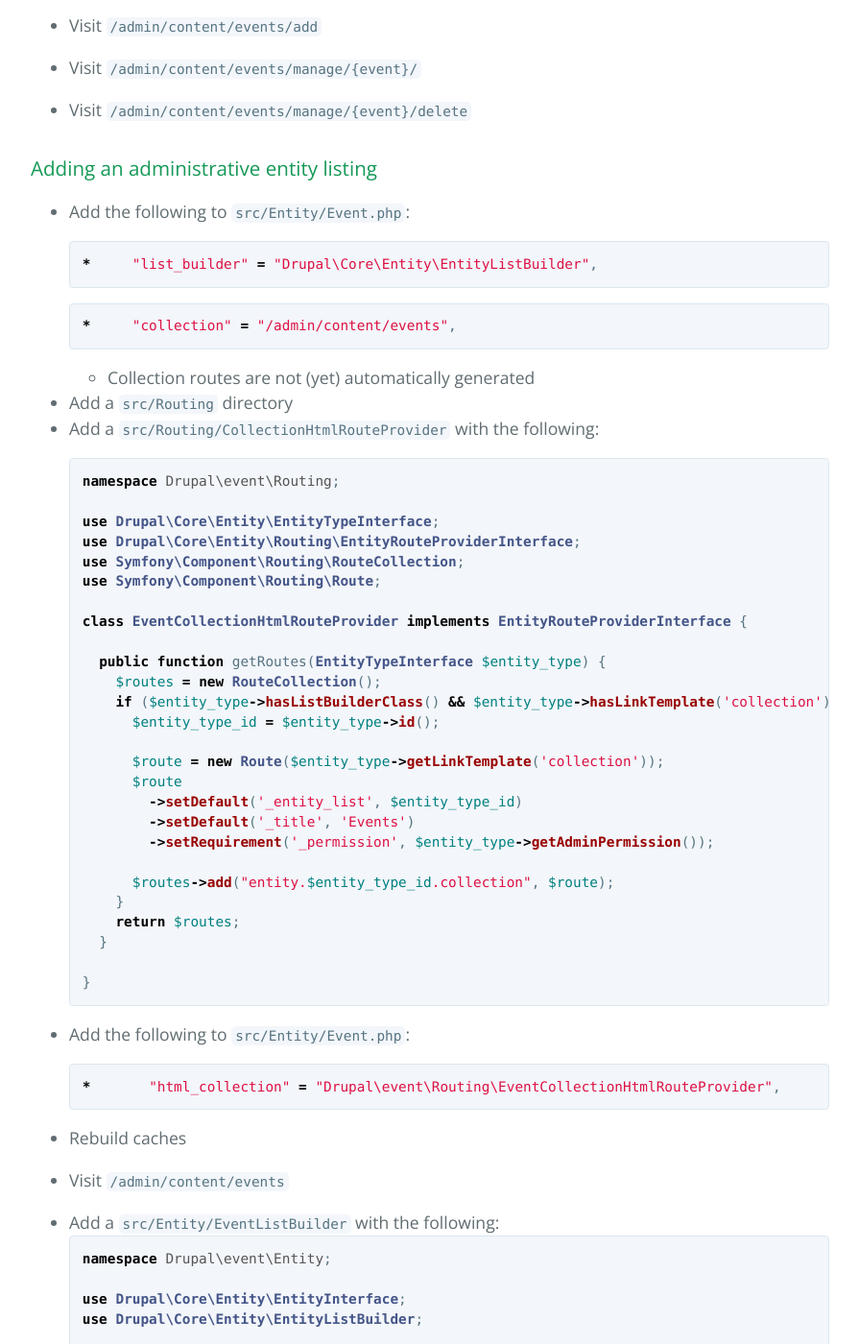
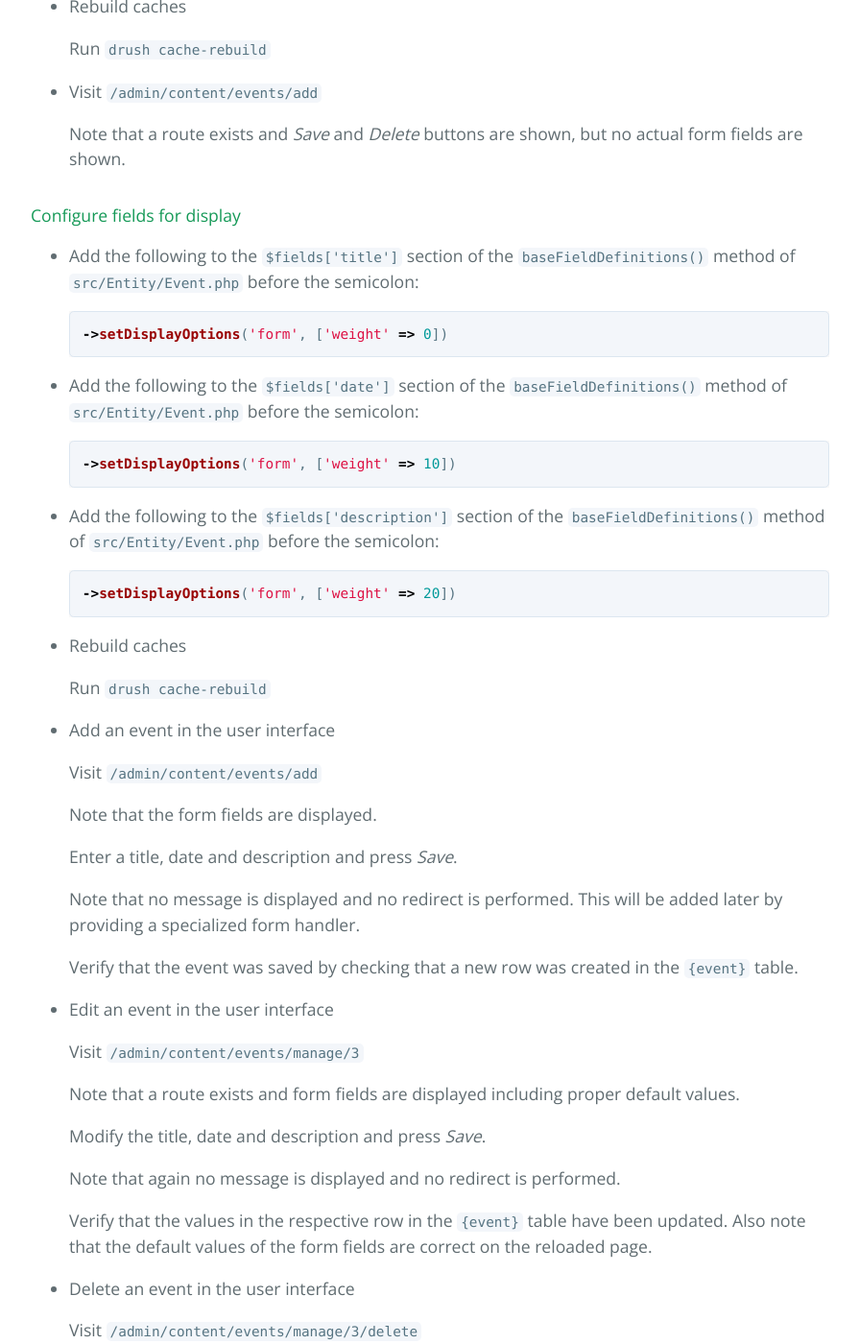
Before and after one commit to drupal-entity-training/event, a Jekyll site: the page built from index.md, in a window 1280 px wide and 1400 px high, scrolled down 17222 px. Shown: the whole window at 96% size, without its empty margins (192-1087 px from the left). Built offline with Jekyll 4.4.1, drawn with Linux system fonts in a browser that asks for light colours; some of the changed text lies outside the part shown.

Commit message:
Fix form and list builder section
Also some formatting fixes for the rest of the document

````diff
--- a/index.md
+++ b/index.md
@@ -725,6 +725,10 @@ displayed unless explicitly configured to.
   configuring the label display, formatter, formatter settings and weight for
   each field.
 
+* Rebuild caches
+
+  Run `drush cache-rebuild`
+
 * Visit _Recent log messages_ page
 
   Note there is a warning due to a missing `event` theme hook.
@@ -769,7 +773,11 @@ displayed unless explicitly configured to.
   ```
   {% endraw %}
 
-* Visit `/event/{event}`
+* Rebuild caches
+
+  Run `drush cache-rebuild`
+
+* Visit `/event/2`
 
   Note the additional `div` element.
 
@@ -781,7 +789,8 @@ displayed unless explicitly configured to.
 
 #### Add the routes
 
-* Add the following to `src/Entity/Event.php`:
+* Add the following to the `handlers` section of the annotation in
+  `src/Entity/Event.php`:
 
   ```php?start_inline=1
   *     "form" = {
@@ -791,90 +800,159 @@ displayed unless explicitly configured to.
   *     },
   ```
 
+  <!-- TODO: Explain this -->
+
+* Add the following to the `links` section of the annotation in
+  `src/Entity/Event.php`:
+
   ```php?start_inline=1
    *     "add-form" = "/admin/content/events/add",
    *     "edit-form" = "/admin/content/events/manage/{event}",
    *     "delete-form" = "/admin/content/events/manage/{event}/delete",
   ```
 
+* Rebuild caches
+
+  Run `drush cache-rebuild`
+
 * Visit `/admin/content/events/add`
+
+  Note that a route exists and _Save_ and _Delete_ buttons are shown, but no
+  actual form fields are shown.
 
 #### Configure fields for display
 
-```php?start_inline=1
-->setDisplayOptions('form', ['weight' => 0])
 
-->setDisplayOptions('form', ['weight' => 5])
+* Add the following to the `$fields['title']` section of the
+  `baseFieldDefinitions()` method of `src/Entity/Event.php` before the
+  semicolon:
 
-->setDisplayOptions('form', ['weight' => 10])
-```
+  ```php?start_inline=1
+  ->setDisplayOptions('form', ['weight' => 0])
+  ```
+
+* Add the following to the `$fields['date']` section of the
+  `baseFieldDefinitions()` method of `src/Entity/Event.php` before the
+  semicolon:
+
+  ```php?start_inline=1
+  ->setDisplayOptions('form', ['weight' => 10])
+  ```
+
+* Add the following to the `$fields['description']` section of the
+  `baseFieldDefinitions()` method of `src/Entity/Event.php` before the
+  semicolon:
+
+  ```php?start_inline=1
+  ->setDisplayOptions('form', ['weight' => 20])
+  ```
 
 * Rebuild caches
 
-* Visit `/admin/content/events/add`
+  Run `drush cache-rebuild`
 
-* Visit `/admin/content/events/manage/{event}/`
+* Add an event in the user interface
 
-* Visit `/admin/content/events/manage/{event}/delete`
+  Visit `/admin/content/events/add`
+
+  Note that the form fields are displayed.
+
+  Enter a title, date and description and press _Save_.
+
+  Note that no message is displayed and no redirect is performed. This will be
+  added later by providing a specialized form handler.
+
+  Verify that the event was saved by checking that a new row was created in the
+  `{event}` table.
+
+* Edit an event in the user interface
+
+  Visit `/admin/content/events/manage/3`
+
+  Note that a route exists and form fields are displayed including proper
+  default values.
+
+  Modify the title, date and description and press _Save_.
+
+  Note that again no message is displayed and no redirect is performed.
+
+  Verify that the values in the respective row in the `{event}` table have been
+  updated. Also note that the default values of the form fields are correct on
+  the reloaded page.
+
+* Delete an event in the user interface
+
+  Visit `/admin/content/events/manage/3/delete`
+
+  Note that a route exists and a confirmation form is shown.
+
+  Press _Delete_.
+
+  Note that a message is shown and you are redirected to the front page.
+
+  Verify that the respective row in the `{event}` table has been deleted.
 
 ### Adding an administrative entity listing
 
-* Add the following to `src/Entity/Event.php`:
+#### Add a route
+
+* Add the following to the `handlers` section of the annotation in
+  `src/Entity/Event.php`:
 
   ```php?start_inline=1
   *     "list_builder" = "Drupal\Core\Entity\EntityListBuilder",
   ```
 
+* Add the following to the `links` section of the annotation in
+  `src/Entity/Event.php`:
+
   ```php?start_inline=1
   *     "collection" = "/admin/content/events",
   ```
-  * Collection routes are not (yet) automatically generated
 
-* Add a `src/Routing` directory
-* Add a `src/Routing/CollectionHtmlRouteProvider` with the following:
+* Visit `/admin/content/events`
 
-  ```php
-  namespace Drupal\event\Routing;
+  Note that a _Not found_ page is shown. Collection routes are not automatically
+  generated.
 
-  use Drupal\Core\Entity\EntityTypeInterface;
-  use Drupal\Core\Entity\Routing\EntityRouteProviderInterface;
-  use Symfony\Component\Routing\RouteCollection;
-  use Symfony\Component\Routing\Route;
+* Add a `event.routing.yml` with the following
 
-  class EventCollectionHtmlRouteProvider implements EntityRouteProviderInterface {
+  ```yaml
+  entity.event.collection:
+    path: '/admin/content/events'
+    defaults:
+      _entity_list: event
+      _title: 'Events'
+    requirements:
+      _permission: 'administer events'
+  ```
 
-    public function getRoutes(EntityTypeInterface $entity_type) {
-      $routes = new RouteCollection();
-      if ($entity_type->hasListBuilderClass() && $entity_type->hasLinkTemplate('collection') && $entity_type->getAdminPermission()) {
-        $entity_type_id = $entity_type->id();
-
-        $route = new Route($entity_type->getLinkTemplate('collection'));
-        $route
-          ->setDefault('_entity_list', $entity_type_id)
-          ->setDefault('_title', 'Events')
-          ->setRequirement('_permission', $entity_type->getAdminPermission());
-
-        $routes->add("entity.$entity_type_id.collection", $route);
-      }
-      return $routes;
-    }
-
-  }
-  ```
-<!-- TODO: Mention routing.yml (they made me do it) -->
-
-* Add the following to `src/Entity/Event.php`:
-
-  ```php
-  *       "html_collection" = "Drupal\event\Routing\EventCollectionHtmlRouteProvider",
-  ```
+  Note that alternatively a second route provider could be provided. While being
+  more verbose, this has the benefit of not duplicating the entity type ID, the
+  path and the administrative permission. By choosing a more generic route title
+  (for example _Event entities_) a route provider could futhermore be made
+  reusable by multiple entity types. For brevity and simplicity a static route
+  is provided here.
 
 * Rebuild caches
 
+  Run `drush cache-rebuild`
+
 * Visit `/admin/content/events`
 
+  Note that a route is provided and a list of entities is provided with
+  _Edit_ and _Delete_ operation links for each entity.
+
+  By not showing at least the title of each event the list is not actually
+  usable so we need to provide a specialized list builder.
+
+#### Add a specialized list builder
+
 * Add a `src/Entity/EventListBuilder` with the following:
+
   ```php
+  <?php
+
   namespace Drupal\event\Entity;
 
   use Drupal\Core\Entity\EntityInterface;
@@ -899,40 +977,99 @@ displayed unless explicitly configured to.
 
   }
   ```
-  * Instead of hardcoding the format the `date.formatter` service should be
+
+  Parts of this code block are explained below:
+
+  * Separate methods:
+
+    ```php?start_inline=1
+    public function buildHeader() {
+    ```
+
+    List builders build the table header and the table rows in separate methods.
+
+  * Translation:
+
+    ```php?start_inline=1
+    $this->t('Title')
+    ```
+
+  * Array merging:
+
+    ```php?start_inline=1
+    $header + parent::buildHeader()
+    ```
+
+  * Inline type hint:
+
+    ```php?start_inline=1
+    /** @var \Drupal\event\Entity\EventInterface $event */
+    ```
+
+  * Entity links:
+
+    ```php?start_inline=1
+    $event->toLink()
+    ```
+
+  * Date formatting:
+
+    Instead of hardcoding the format the `date.formatter` service should be
     injected
 
-* Replace the list builder in `src/Entity/Event.php` with `Drupal\event\Entity\EventListBuilder`
+* Replace the value of the `list_builder` annotation key in the `handlers`
+  section of the annotation in `src/Entity/Event.php` with
+  `Drupal\event\Entity\EventListBuilder`.
+
 * Rebuild caches
+
+  Run `drush cache-rebuild`
+
 * Visit `/admin/content/events`
 
+  Note that the entity list now shows the event title and date.
+
+* Delete an event again
+
+  Visit `/admin/content/events/manage/2/delete` and press _Delete_.
+
+  Note that this time you are redirected to the administrative event listing.
+  The redirect to the front page that happened above is only a fallback in case
+  no `collection` route exists.
+
 ## Views data
-Branch: `06-list-builder` → `07-views-data`
 
 * Add the following to `src/Entity/Event.php`:
-  ```php
+
+  ```php?start_inline=1
   *     "views_data" = "Drupal\views\EntityViewsData",
   ```
+
 <!-- TODO: Mention views data sucks -->
 
 * Add a _Event_ view to replace the list builder
 
 ## Administration links
-Branch: `07-views-data` → `08-admin-links`
 
 * Add a `event.links.menu.yml` with the following:
+
   ```yaml
   entity.event.collection:
     title: 'Events'
     route_name: entity.event.collection
     parent: system.admin_content
   ```
+
   * Routes are separate from menu links
+
   * `hook_menu()` in D7 → multiple `event.links.*.yml` files
 
 * Rebuild caches
 
+  Run `drush cache-rebuild`
+
 * Add a `event.links.task.yml` with the following:
+
   ```yaml
   entity.event.collection:
     title: 'Events'
@@ -941,9 +1078,13 @@ Branch: `07-views-data` → `08-admin-links`
   ```
 
 * Rebuild caches
+
+  Run `drush cache-rebuild`
+
 * Visit `/admin/content/events`
 
 * Add a `event.links.action.yml` with the following:
+
   ```ỳaml
   entity.event.collection:
     title: 'Add'
@@ -952,9 +1093,13 @@ Branch: `07-views-data` → `08-admin-links`
   ```
 
 * Rebuild caches
+
+  Run `drush cache-rebuild`
+
 * Visit `/admin/content/events`
 
 * Add the following to `event.links.task.yml`:
+
   ```yaml
   entity.event.canonical:
     title: 'View'
@@ -971,14 +1116,17 @@ Branch: `07-views-data` → `08-admin-links`
   ```
 
 * Rebuild caches
+
+  Run `drush cache-rebuild`
+
 * Visit `/events/{event}`
 
 <!-- TODO: Add contextual links and form redirects -->
 
 ## Access control
-Branch: `08-admin-links` → `09-access`
 
 * Add the following to `event.permissions.yml`:
+
   ```yaml
   create events:
     title: 'Create events'
@@ -993,7 +1141,10 @@ Branch: `08-admin-links` → `09-access`
 * Add a `src/Access` directory
 
 * Add a `src/Access/EventAccessControlHandler.php` with the following:
+
   ```php
+  <?php
+
   namespace Drupal\event\Access;
 
   use Drupal\Core\Access\AccessResult;
@@ -1033,21 +1184,25 @@ Branch: `08-admin-links` → `09-access`
   ```
 
 * Add the following to `src/Entity/Event.php`:
-  ```php
+
+  ```php?start_inline=1
   *     "access" = "Drupal\event\Access\EventAccessControlHandler",
   ```
 
 * Rebuild caches
 
+  Run `drush cache-rebuild`
+
 * Test permissions
+
   * `create events`, `edit events`, or `delete events` do not grant
     access to `/admin/content/events`
 
 ## Additional fields
-Branch: `09-access` → `10-additional-fields`
 
 * Add the following to `src/Entity/Event.php`:
-  ```php
+
+  ```php?start_inline=1
   use Drupal\Core\Field\FieldStorageDefinitionInterface;
 
   $fields['path'] = BaseFieldDefinition::create('path')
@@ -1062,23 +1217,29 @@ Branch: `09-access` → `10-additional-fields`
   ```
 
 * Update entity/field definitions
+
   * `{event__attendees}` table created
+
   * `deleted`, `langcode`, `bundle`, `revision_id` not optional currently
 
 <!-- TODO: Add methods for managing attendees -->
 
 * Add the following to `src/Entity/EventInterface.php`:
+
   ```php
   use Drupal\Core\Entity\EntityChangedInterface;
   use Drupal\user\EntityOwnerInterface;
 
   , EntityChangedInterface, EntityOwnerInterface
   ```
+
   * Changed tracking allows edit-locking
+
   * Owners are used in entity reference, comment statistics, ...
 
 * Add the following to `src/Entity/Event.php`:
-  ```php
+
+  ```php?start_inline=1
   use Drupal\Core\Entity\EntityChangedTrait;
 
   use EntityChangedTrait;
@@ -1111,13 +1272,16 @@ Branch: `09-access` → `10-additional-fields`
 <!-- TODO: Add status field -->
 
 * Update entity/field definitions
+
   * `changed` and `owner` columns created
 
 ## Configuration entities
-Branch: `10-additional-fields` → `11-bundles`
 
 * Create a `src/Entity/EventType.php` with the following:
+
   ```php
+  <?php
+
   namespace Drupal\event\Entity;
 
   use Drupal\Core\Config\Entity\ConfigEntityBase;
@@ -1143,17 +1307,23 @@ Branch: `10-additional-fields` → `11-bundles`
   ```
 
 * Update entity/field definitions
+
   * No schema change
 
 * Try out event type CRUD
+
   * Create and save an event type
+
     * Row in `{config}` table
+
   * Load an event type by ID and print label
+
   * Delete an event type
+
     * Row in `{config}` table gone
 
-<!-- TODO: Config Translation ->
-<!-- TODO: Switch Translation & Revisions ->
+<!-- TODO: Config Translation -->
+<!-- TODO: Switch Translation & Revisions -->
 
 [guide-short-url]: https://git.io/d8entity
 [repository]: https://github.com/drupal-entity-training/event
````
